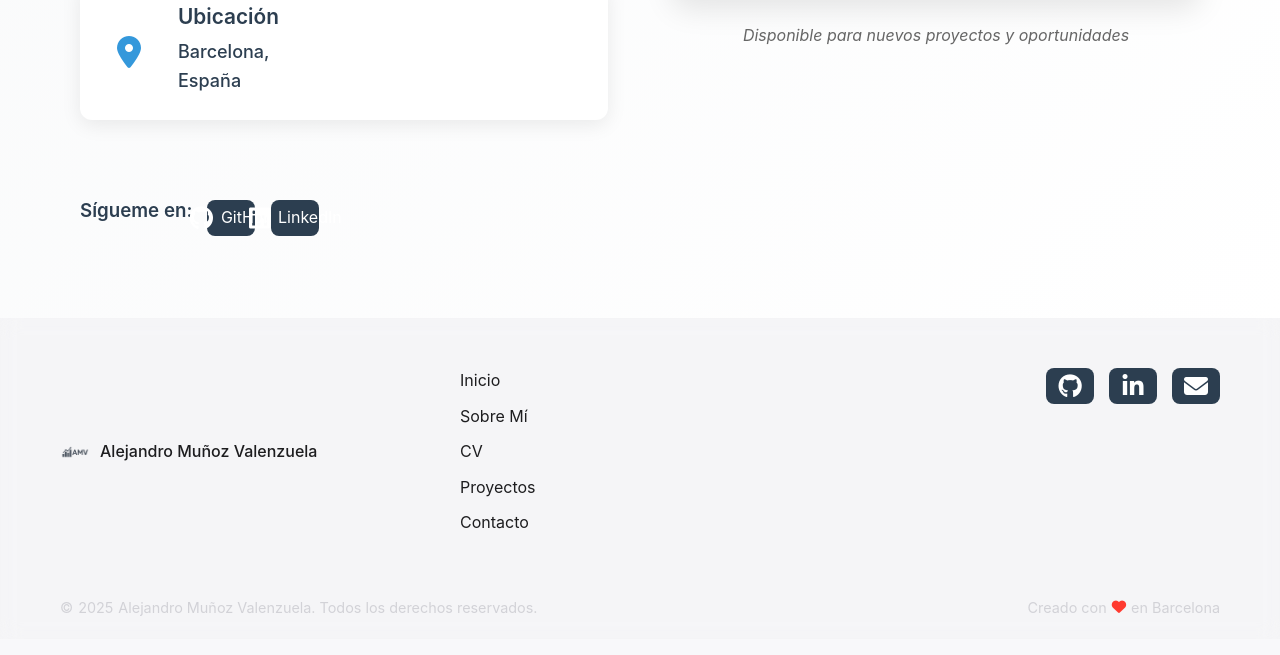
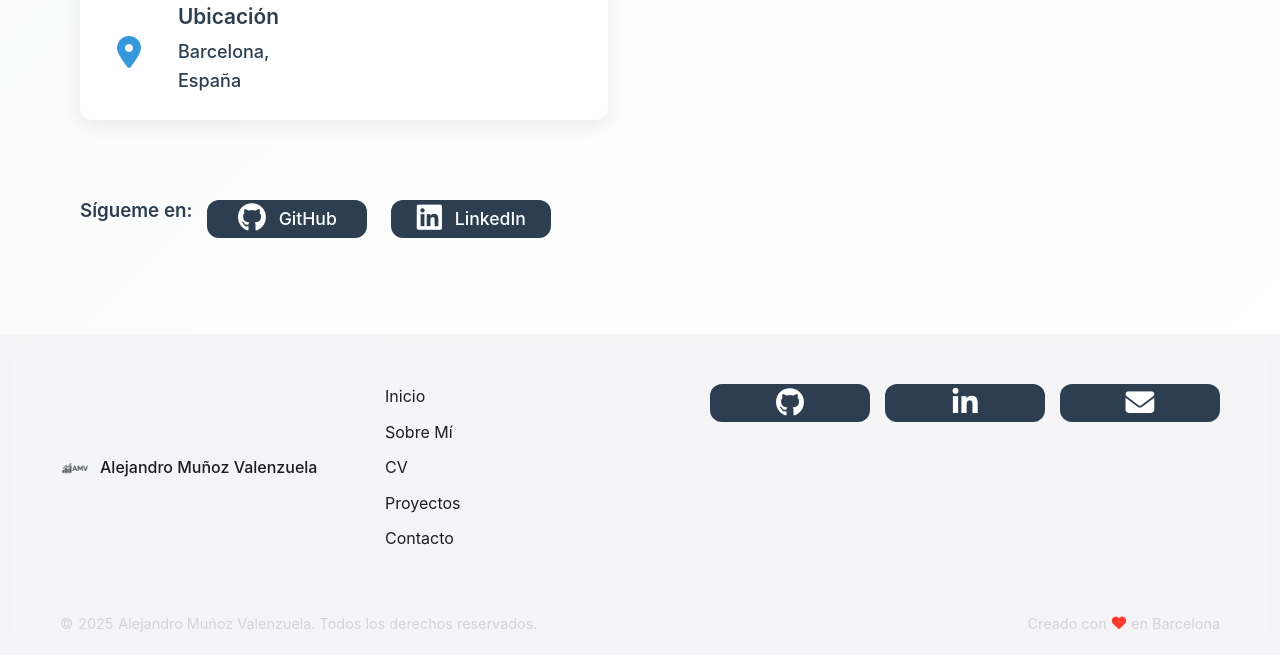
Before and after one commit to mvalejandro21/mi_portfolio, a Flask app: page /contact in a window 1280 px wide. Shown: the part 667-1322 px from the top of the page. Before the commit the page ends 1283 px from the top, so only its background shows below. Run offline with Flask 3, Linux system fonts and the light colour scheme; some web fonts are replaced.

Commit message:
Update contact.html

```diff
--- a/templates/contact.html
+++ b/templates/contact.html
@@ -33,7 +33,7 @@
                 </div>
 
                 <div class="social-contact">
-                    <h3 style="color: #2c3e50; margin-bottom: 1rem;">Sígueme en:</h3>
+                    <h3 style="color: #2c3e50; margin-bottom: 2rem;">Sígueme en:</h3>
                     <div class="social-icons">
                         <a href="https://github.com/mvalejandro21" class="social-icon" target="_blank">
                             <i class="fab fa-github"></i>
@@ -45,13 +45,6 @@
                         </a>
                     </div>
                 </div>
-            </div>
-
-            <div class="contact-image">
-                <img src="{{ url_for('static', filename='images/contact-image.jpg') }}" alt="Contacto" style="width: 100%; border-radius: 15px; box-shadow: 0 10px 30px rgba(0,0,0,0.1);">
-                <p style="text-align: center; margin-top: 1rem; color: #666; font-style: italic;">
-                    Disponible para nuevos proyectos y oportunidades
-                </p>
             </div>
         </div>
     </div>
@@ -123,31 +116,43 @@
 
     .social-icons {
         display: flex;
-        gap: 1rem;
+        gap: 1.5rem; /* Más separación entre iconos */
         flex-wrap: wrap;
     }
 
     .social-icon {
         display: flex;
         align-items: center;
-        gap: 0.5rem;
-        padding: 1rem 1.5rem;
+        gap: 0.8rem;
+        padding: 1.2rem 2rem; /* Más ancho y alto */
         background: #2c3e50;
         color: white;
         text-decoration: none;
-        border-radius: 8px;
+        border-radius: 12px; /* Bordes más redondeados */
         transition: all 0.3s ease;
+        min-width: 160px; /* Ancho mínimo para que quepa el texto */
+        justify-content: center; /* Centrar contenido */
+        flex: 1; /* Que se expandan para ocupar espacio disponible */
+        max-width: 200px; /* Ancho máximo */
     }
 
     .social-icon:hover {
         background: #3498db;
-        transform: translateY(-2px);
+        transform: translateY(-3px);
+        box-shadow: 0 8px 25px rgba(52, 152, 219, 0.3);
     }
 
     .social-icon i {
-        font-size: 1.5rem;
+        font-size: 1.8rem; /* Iconos más grandes */
     }
 
+    .social-icon span {
+        font-size: 1.1rem; /* Texto más grande */
+        font-weight: 500;
+        white-space: nowrap; /* Evitar que el texto se divida */
+    }
+
+    /* Efecto para dispositivos móviles */
     @media (max-width: 768px) {
         .contact-content {
             grid-template-columns: 1fr;
@@ -160,6 +165,33 @@
 
         .social-icons {
             flex-direction: column;
+            gap: 1rem;
+        }
+
+        .social-icon {
+            min-width: 100%; /* Ocupar todo el ancho en móviles */
+            max-width: 100%;
+            justify-content: center;
+        }
+
+        .contact-item {
+            padding: 1.2rem;
+        }
+
+        .contact-item i {
+            font-size: 1.8rem;
+        }
+    }
+
+    /* Para tablets */
+    @media (max-width: 1024px) {
+        .social-icon {
+            min-width: 140px;
+            padding: 1rem 1.5rem;
+        }
+
+        .social-icon span {
+            font-size: 1rem;
         }
     }
 </style>
```
